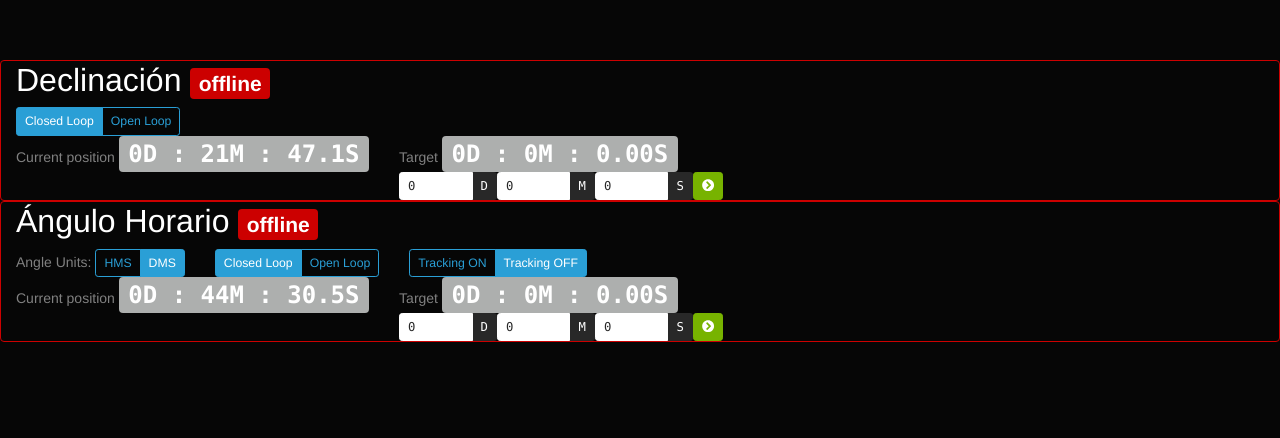
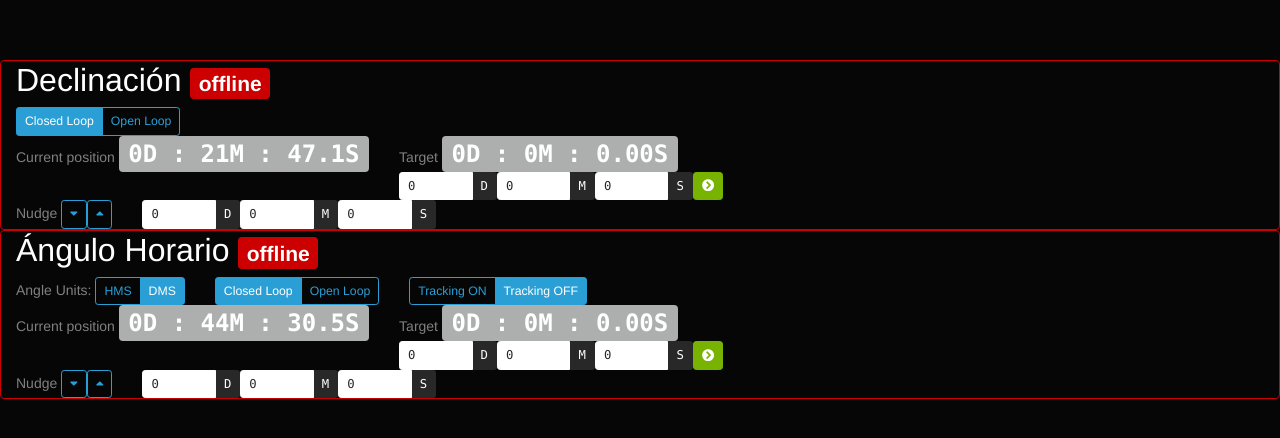
Before and after one commit to telescopio-montemayor/ethernet-encoder-servo-ui, a Vue app: page / in a window 1280 px wide. Shown: the top 438 px of the page. Built offline with nearby package versions, Linux system fonts and the light colour scheme; no server answers.

Commit message:
Axis: adds nudge controls

```diff
--- a/src/components/Axis.vue
+++ b/src/components/Axis.vue
@@ -61,6 +61,23 @@
 
     </b-row>
 
+
+    <b-row align-content="start" align-h="start" class="text-left">
+      <b-col sm="auto">
+        <span> Nudge </span>
+        <b-button size="sm" variant="outline-primary" @click="nudge('down')">
+          <font-awesome-icon icon="caret-down" />
+        </b-button>
+        <b-button size="sm" variant="outline-primary" @click="nudge('up')">
+          <font-awesome-icon icon="caret-up" />
+        </b-button>
+      </b-col>
+
+      <b-col sm="auto">
+        <AngleEdit v-bind:angle="nudgeAmount" @change="nudgeAmount = $event" no-update-button/>
+      </b-col>
+    </b-row>
+
   </b-container>
 </template>
 
@@ -73,6 +90,11 @@
 </style>
 
 <script>
+import { library } from '@fortawesome/fontawesome-svg-core'
+import { faCaretUp, faCaretDown  } from '@fortawesome/free-solid-svg-icons'
+library.add(faCaretUp);
+library.add(faCaretDown);
+
 import AngleDisplay from './AngleDisplay.vue'
 import AngleEdit from './AngleEdit.vue'
 
@@ -97,6 +119,8 @@ export default {
         displayDMS: true,
         target_angle: {degrees: 0, minutes: 0, seconds: 0},
         target_astronomical: {hours: 0, minutes: 0, seconds: 0},
+        nudge_angle: {degrees: 0, minutes: 0, seconds: 0},
+        nudge_astronomical: {hours: 0, minutes: 0, seconds: 0},
     }
   },
   computed: {
@@ -106,6 +130,22 @@ export default {
           } else {
             return this.target_astronomical;
           }
+      },
+      nudgeAmount: {
+        get () {
+          if (this.displayDMS) {
+            return this.nudge_angle;
+          } else {
+            return this.nudge_astronomical;
+          }
+        },
+        set (value) {
+          if (this.displayDMS) {
+            this.nudge_angle = value;
+          } else {
+            this.nudge_astronomical = value;
+          }
+        }
       },
   },
   methods: {
@@ -118,6 +158,19 @@ export default {
       async setTracking (value) {
         this.axis.tracking = value;
       },
+      async nudge (direction='up') {
+        let sign = (direction == 'up') ? 1.0 : -1.0;
+        let amount = Object.assign({}, this.nudgeAmount);
+
+        amount.seconds = Math.abs(amount.seconds) * sign;
+        amount.minutes = Math.abs(amount.minutes) * sign;
+        if (amount.hours !== undefined) {
+            amount.hours = Math.abs(amount.hours) * sign;
+        } else {
+            amount.degrees = Math.abs(amount.degrees) * sign;
+        }
+        this.axis.goto(amount, {relative: true});
+      },
   }
 }
 </script>
```
